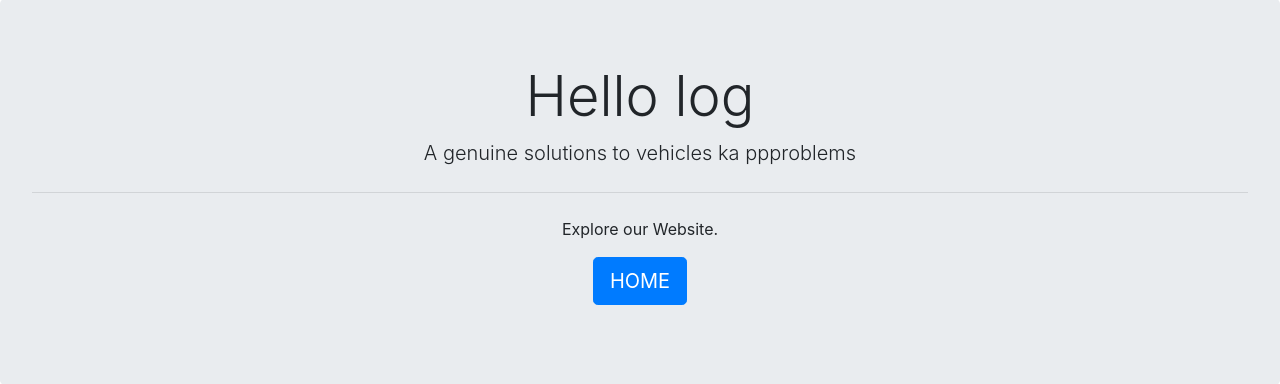
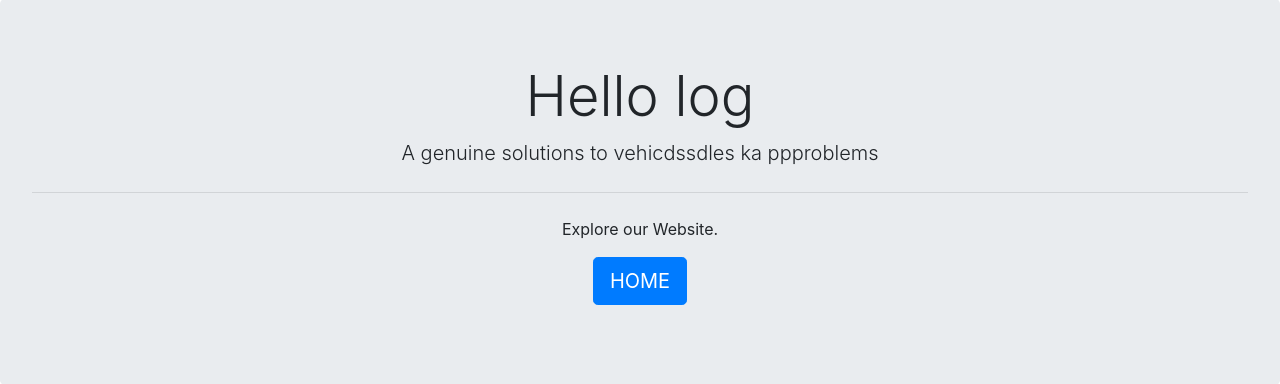
Before and after one commit to naveen0799/automation_project, a Django app: page /aboutus in a window 1280 px wide. Shown: the part 109-493 px from the top of the page. Run offline with Django 3.2, Linux system fonts and the light colour scheme; some libraries are stand-ins or nearby versions.

Commit message:
Update aboutus.html

```diff
--- a/templates/vehicle/aboutus.html
+++ b/templates/vehicle/aboutus.html
@@ -33,7 +33,7 @@
   </center>
   <div class="jumbotron" style="margin-bottom: 0px;margin-top: 0px;">
     <h1 class="display-4">Hello log</h1>
-    <p class="lead">A genuine solutions to vehicles ka ppproblems</p>
+    <p class="lead">A genuine solutions to vehicdssdles ka ppproblems</p>
     <hr class="my-4">
     <p>Explore our Website.</p>
     <p class="lead">
```
